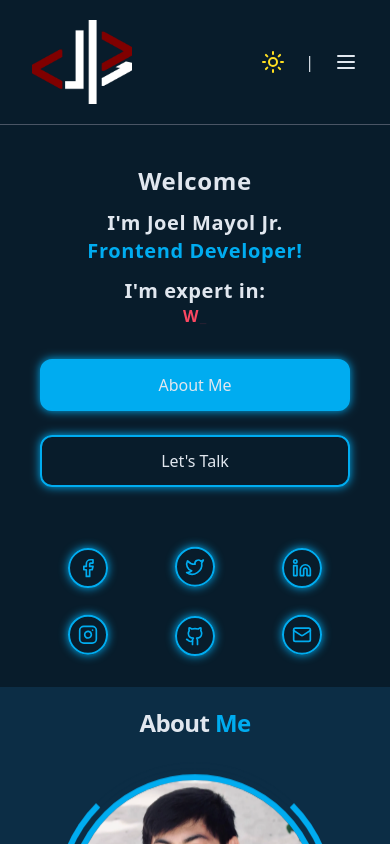
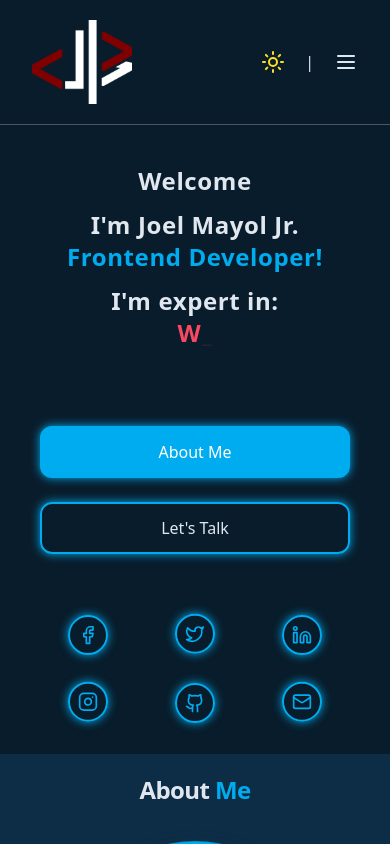
Before and after one commit to joelmayol0895/portfolio, a React (Vite) app: page / in a window 390 px wide. Shown: the top 844 px of the page. Built offline with nearby package versions, Linux system fonts and the light colour scheme.

Commit message:
-updated config, hero, contact, nav,skills
-updated files

```diff
--- a/package.json
+++ b/package.json
@@ -19,6 +19,7 @@
     "react-icons": "^5.5.0",
     "react-router-dom": "^7.5.3",
     "react-scroll": "^1.9.3",
+    "sweetalert2": "^11.21.2",
     "swiper": "^11.2.6",
     "tailwind-merge": "^3.2.0",
     "tailwindcss": "^4.1.5",
--- a/src/components/sections/Contact.jsx
+++ b/src/components/sections/Contact.jsx
@@ -1,6 +1,7 @@
 import { Send } from 'lucide-react'
 import emailjs from 'emailjs-com'
 import { useState } from 'react'
+import Swal from 'sweetalert2'
 
 const Contact = () => {
 
@@ -16,7 +17,12 @@ const Contact = () => {
     e.preventDefault()
 
     emailjs.sendForm(import.meta.env.VITE_SERVICE_ID, import.meta.env.VITE_TEMPLATE_ID, e.target, import.meta.env.VITE_PUBLIC_KEY).then((result) => {
-      alert("Message Sent")
+      Swal.fire({
+        position: "center",
+        icon: "success",
+        title: "You have successfully submitted",
+        timer: 2000
+      });
       setFormData({name:"", email: "", subject: "", number: "", message: ""})
     }).catch(() => alert("Opps! Something went wrong"))
   }
@@ -45,7 +51,7 @@ const Contact = () => {
                 </div>
 
                 <div className='flex flex-col md:flex-row gap-y-5 md:gap-x-5 justify-around'>
-                  <button type='submit' className='cursor-pointer cta-button border-2 border-primary bg-primary w-full md:w-60 flex flex-row justify-center items-baseline gap-x-2 mx-auto'>Submit <Send size={16} /></button>
+                  <button type='submit' className='text-white cursor-pointer cta-button border-2 border-primary bg-primary w-full md:w-60 flex flex-row justify-center items-baseline gap-x-2 mx-auto'>Submit <Send size={16} /></button>
                 </div>
               </form>
             </div>
--- a/src/components/sections/Hero.jsx
+++ b/src/components/sections/Hero.jsx
@@ -26,12 +26,12 @@ const Hero = () => {
           <h1 className='space-y-3 flex flex-col tracking-wide'>
             <span>Welcome</span>
             <span className="flex justify-center items-center gap-x-3 lg:flex-row flex-col">
-              <small className='text-xl font-semibold sm:text-3xl md:text-4xl md:inline-block'>I'm Joel Mayol Jr.</small>
+              <small className='text-2xl font-semibold sm:text-3xl md:text-4xl md:inline-block'>I'm Joel Mayol Jr.</small>
               <small className="hidden lg:inline-block">/</small>
-              <small className='text-xl font-bold sm:text-3xl md:text-4xl text-primary md:inline-block'>Frontend Developer!</small>
+              <small className='text-2xl font-bold sm:text-3xl md:text-4xl text-primary md:inline-block'>Frontend Developer!</small>
             </span>
-            <span className="flex items-center gap-x-3 min-w-full md:min-w-xl justify-start mx-auto flex-col md:flex-row text-xl font-semibold sm:text-3xl md:text-4xl">I'm expert in:
-              <small className='text-md font-bold sm:text-3xl md:text-4xl block md:inline-block text-primary-foreground'>
+            <span className="flex items-center gap-x-3 min-w-full md:min-w-xl justify-start mx-auto flex-col md:flex-row text-2xl font-semibold sm:text-3xl md:text-4xl">I'm expert in:
+              <small className='text-2xl font-bold min-h-[77px] sm:min-h-auto sm:text-3xl md:text-4xl block md:inline-block text-primary-foreground'>
                 <Typewriter
                 options={{
                   strings: ['WordPress Development', 'Theme Customization', 'Responsive Design', 'Website Development', 'Website Maintenance', 'Performance Optimization'],
@@ -46,7 +46,7 @@ const Hero = () => {
         </div>
 
         <div className='flex flex-col md:flex-row gap-x-1 items-center justify-center'>
-          <a href="#about" className='cta-button border-2 border-primary bg-primary w-full md:w-60'>About Me</a>
+          <a href="#about" className='cta-button border-2 border-primary bg-primary w-full md:w-60 text-white'>About Me</a>
           <a href="#contact" className='cta-button border-2 border-primary w-full md:w-60'>Let's Talk</a>
         </div>
 
--- a/src/components/sections/NavBar.jsx
+++ b/src/components/sections/NavBar.jsx
@@ -63,7 +63,7 @@ const NavBar = () => {
                   duration={500}
                   offset={-150}
                   isDynamic={true}
-                  className="text-foreground hover:text-primary transition-colors cursor-pointer ">{item.label}
+                  className="text-foreground hover:text-primary transition-colors cursor-pointer">{item.label}
                 </ScrollLink>
               )}
             </div>
--- a/src/index.css
+++ b/src/index.css
@@ -30,17 +30,18 @@
   }
 
   .light {
-    --background: 0 0% 80%;
-    --background-secondary: 0 0% 88%;
+    --background: 40 14% 88%;
+    --background-secondary: 40 21% 95%;
 
     --foreground: 222 47% 11%;
 
     --card: 0 0% 100%;
 
-    /* --primary: 351 95% 63%; */
-    --primary: 230 25% 43%;
-    /* --primary-foreground: 197 100% 47%; */
-    --primary-foreground: 180 99% 27%;
+    --primary-foreground: 207 68% 41%; /*sky blue*/
+    --primary: 180 99% 27%;
+
+      /* --primary: 16 93% 57%; */
+    /*--primary-foreground: 180 99% 27%; */
 
     --border: 214 32% 91%;
   }
--- a/vite.config.js
+++ b/vite.config.js
@@ -6,13 +6,19 @@ import path from "path"
 // https://vite.dev/config/
 export default defineConfig({
   plugins: [react(), tailwindcss()],
-  base: process.env.VITE_BASE_PATH || "/portfolio",
   resolve: {
     alias: {
       "@": path.resolve(__dirname, "./src"),
     }
   },
   server: {
-    port: 8000
+    port: 8000,
+    proxy: {
+      "/api": {
+        target: "http://localhost:8000/",
+        changeOrigin: true,
+        rewrite: (path) => path.replace(/^\/api/, "/api"),
+      }
+    }
   },
 })
```
Also changed, not shown: 1 other file (tests, documents, lock files or other folders).
